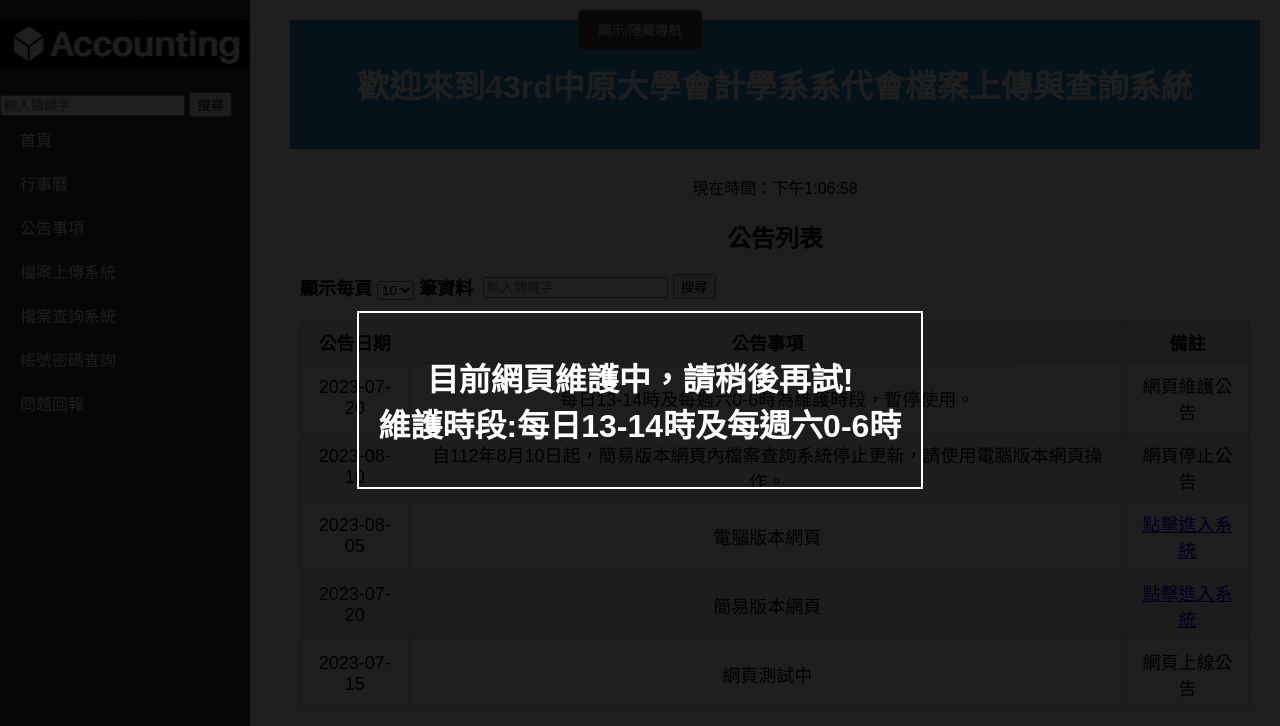
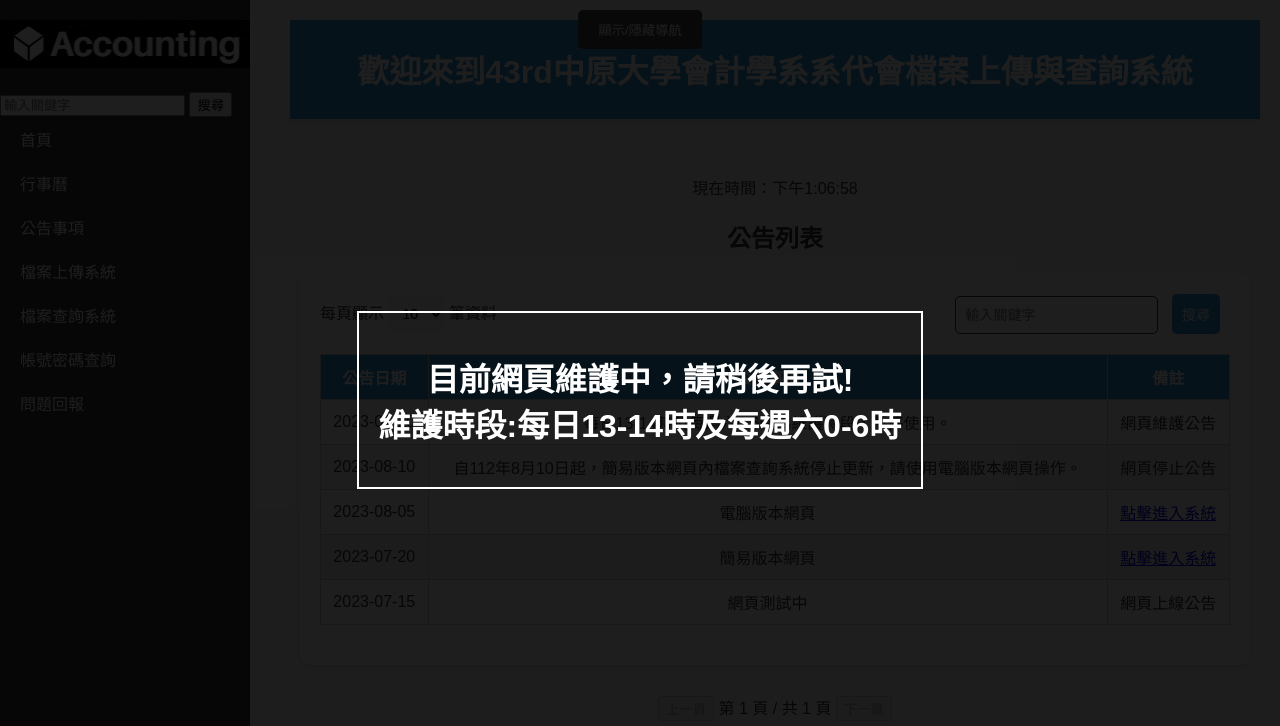
Before and after one commit to funwithme2021/cyac43.github.io, a plain HTML site: page 43rd中原會計系系代會檔案上傳與查詢系統/announcement.html in a window 1280 px wide. Shown: the top 726 px of the page. Drawn offline with Linux system fonts and the light colour scheme; a script that the page names is missing.

Commit message:
Update announcement.html

```diff
--- a/43rd中原會計系系代會檔案上傳與查詢系統/announcement.html
+++ b/43rd中原會計系系代會檔案上傳與查詢系統/announcement.html
@@ -6,33 +6,37 @@
   <title>歡迎來到43rd中原大學會計學系系代會檔案上傳與查詢系統</title>
   <style>
   body {
-      font-family: Arial, sans-serif;
-      background-image: url('底圖的URL');
-      background-size: cover;
+      font-family: 'Arial', sans-serif;
       margin: 0;
       padding: 0;
+      background-color: #f8f9fa;
+      color: #333;
     }
+
     .header {
-      text-align: center;
-      padding: 20px;
       background-color: #3498db;
       color: #fff;
+      text-align: center;
+      padding: 5px;
+      margin-bottom: 30px;
+      box-shadow: 0px 3px 6px rgba(0, 0, 0, 0.1);
     }
-    .marquee {
-      font-size: 16px;
-      white-space: nowrap;
-      overflow: hidden;
-      animation: marquee 10s linear infinite;
+
+    .announcement {
+      background-color: #fff;
+      border-radius: 10px;
+      box-shadow: 0px 3px 6px rgba(0, 0, 0, 0.1);
+      padding: 20px;
+      margin-bottom: 30px;
     }
-    @keyframes marquee {
-      0% { transform: translateX(100%); }
-      100% { transform: translateX(-100%); }
+
+    .announcement-heading {
+      font-size: 24px;
+      font-weight: bold;
+      margin-bottom: 20px;
+      color: #333;
     }
-    .announcement {
-      font-size: 18px;
-      font-weight: bold;
 
-    }
     @keyframes blink {
       0%, 100% { opacity: 1; }
       50% { opacity: 0; }
@@ -62,9 +66,6 @@
       background-color: #333;
       color: #fff;
       padding-top: 20px;
-
-
-
       display: block; /* 預設顯示導航區 */
     }
 
@@ -97,25 +98,32 @@
       margin: 0;
       padding: 0;
     }
+   /* 公告列表样式 */
 table {
   width: 100%;
   border-collapse: collapse;
   margin: 20px auto;
   font-weight: normal;
 }
+
 th, td {
   border: 1px solid #ccc;
-      padding: 8px;
+  padding: 10px;
   text-align: center;
 }
+
 th {
-      background-color: #f2f2f2;
+  background-color: #3498db;
+  color: #fff;
 }
+
 tr:nth-child(even) {
   background-color: #f2f2f2;
 }
 
-
+tr:hover {
+  background-color: #e0e0e0;
+}
 
  /* 按鈕樣式 */
     .toggle-button {
@@ -133,7 +141,6 @@
     }
   .hide-sidebar {
     transform: translateX(-100%);
-    /* 在hide-sidebar類中新增這些規則 */
   .hide-sidebar .content {
   width: 100%;
   margin-left: 0;
@@ -148,8 +155,46 @@
 }
 .filter-bar {
       display: flex;
+      justify-content: space-between;
       align-items: center;
-  margin-bottom: 10px;
+      margin-bottom: 20px;
+    }
+
+    .filter-bar select,
+    .filter-bar input[type="text"],
+    .filter-bar button {
+      padding: 10px;
+      border: none;
+      border-radius: 5px;
+      font-size: 14px;
+    }
+
+    .filter-bar select {
+      background-color: #f0f2f5;
+    }
+
+    .filter-bar input[type="text"] {
+      flex: 1;
+      margin-right: 10px;
+    }
+
+    .filter-bar button {
+      background-color: #3498db;
+      color: #fff;
+      cursor: pointer;
+      transition: background-color 0.3s;
+    }
+
+    .filter-bar button:hover {
+      background-color: #2980b9;
+    }
+    .search-bar input[type="text"] {
+  border: 1px solid #333; /* 添加黑色边框 */
+}
+
+/* 在原有样式的基础上添加以下代码 */
+.filter-bar input[type="text"] {
+  border: 1px solid #333; /* 添加黑色边框 */
 }
 
 .items-per-page,
@@ -179,8 +224,6 @@
         }
 
   </style>
-
-
 </head>
 <body>
 <div class="maintenance-overlay" id="maintenanceOverlay">
@@ -208,13 +251,7 @@
     <a href="key.html" >帳號密碼查詢</a>
     <a href="mailto:funwithme2021@gmail.com">問題回報</a>
   </div>
-
-
-
       <button align="center" class="toggle-button" id="toggleSidebar">顯示/隱藏導航</button>
-
-
-
   <div class="content">
     <div class="header">
       <h1>歡迎來到43rd中原大學會計學系系代會檔案上傳與查詢系統</h1>
@@ -227,7 +264,7 @@
         <div class="announcement">
             <div class="filter-bar">
               <div class="items-per-page">
-                顯示每頁
+                每頁顯示
                 <select id="itemsPerPageSelect">
                   <option value="5">5</option>
                   <option value="10" selected>10</option>
@@ -274,78 +311,20 @@
 
     function updateUsageCount() {
       const usageCountElement = document.getElementById("usage-count");
-      // You can implement logic to update the usage count here
-      // For now, let's assume the count is 42
       usageCountElement.textContent = "42";
     }
 
     function updateOnlineUsers() {
       const onlineUsersElement = document.getElementById("online-users");
-      // You can implement logic to update the online users count here
-      // For now, let's assume the count is 5
       onlineUsersElement.textContent = "5";
     }
-
     updateCurrentTime();
     updateUsageCount();
     updateOnlineUsers();
-
     setInterval(updateCurrentTime, 1000);
-    // You can adjust the interval for updating usage count and online users
     setInterval(updateUsageCount, 5000);
     setInterval(updateOnlineUsers, 10000);
-
-
-        // 取得當前日期和時間
-        var now = new Date();
-        var dayOfWeek = now.getDay(); // 0: 星期日, 1: 星期一, 2: 星期二, ... , 6: 星期六
-        var hour = now.getHours();
-
-        // 檢查是否在要鎖定的時段內（星期一的上午10點到11點）
-        if (dayOfWeek === 6 && hour >= 00 && hour < 06) {
-            // 如果在時段內，禁用整個頁面或特定功能
-            document.body.innerHTML = "<h1>目前網頁維護中，請稍後再試!<br>維護時段:每日13-14時及每週六0-6時</h1>";
-        }
-       // 檢查是否在要鎖定的時段內（星期一的上午10點到11點）
-        if (dayOfWeek === 1 && hour >= 13 && hour < 14) {
-            // 如果在時段內，禁用整個頁面或特定功能
-            document.body.innerHTML = "<h1>目前網頁維護中，請稍後再試!<br>維護時段:每日13-14時及每週六0-6時</h1>";
-        }
-       // 檢查是否在要鎖定的時段內（星期一的上午10點到11點）
-        if (dayOfWeek === 2 && hour >= 13 && hour < 14) {
-            // 如果在時段內，禁用整個頁面或特定功能
-            document.body.innerHTML = "<h1>目前網頁維護中，請稍後再試!<br>維護時段:每日13-14時及每週六0-6時</h1>";
-        }
-       // 檢查是否在要鎖定的時段內（星期一的上午10點到11點）
-        if (dayOfWeek === 3 && hour >= 13 && hour < 14) {
-            // 如果在時段內，禁用整個頁面或特定功能
-            document.body.innerHTML = "<h1>目前網頁維護中，請稍後再試!<br>維護時段:每日13-14時及每週六0-6時</h1>";
-        }
-       // 檢查是否在要鎖定的時段內（星期一的上午10點到11點）
-        if (dayOfWeek === 4 && hour >= 13 && hour < 14) {
-            // 如果在時段內，禁用整個頁面或特定功能
-            document.body.innerHTML = "<h1>目前網頁維護中，請稍後再試!<br>維護時段:每日13-14時及每週六0-6時</h1>";
-        }
-       // 檢查是否在要鎖定的時段內（星期一的上午10點到11點）
-        if (dayOfWeek === 5 && hour >= 13 && hour < 14) {
-            // 如果在時段內，禁用整個頁面或特定功能
-            document.body.innerHTML = "<h1>目前網頁維護中，請稍後再試!<br>維護時段:每日13-14時及每週六0-6時</h1>";
-        }
-       // 檢查是否在要鎖定的時段內（星期一的上午10點到11點）
-        if (dayOfWeek === 6 && hour >= 13 && hour < 14) {
-            // 如果在時段內，禁用整個頁面或特定功能
-            document.body.innerHTML = "<h1>目前網頁維護中，請稍後再試!<br>維護時段:每日13-14時及每週六0-6時</h1>";
-        }
-       // 檢查是否在要鎖定的時段內（星期一的上午10點到11點）
-        if (dayOfWeek === 0 && hour >= 13 && hour < 14) {
-            // 如果在時段內，禁用整個頁面或特定功能
-            document.body.innerHTML = "<h1>目前網頁維護中，請稍後再試!<br>維護時段:每日13-14時及每週六0-6時</h1>";
-        }
-
-
   </script>
-    <!-- ...（之前的HTML代碼）... -->
-
   <script>
     function updateCurrentTime() {
         const currentTimeElement = document.getElementById("current-time");
@@ -354,8 +333,7 @@
         currentTimeElement.textContent = formattedTime;
     }
 
-    updateCurrentTime(); // 初始更新
-
+    updateCurrentTime();
     setInterval(updateCurrentTime, 1000); // 每秒更新一次時間
 
 document.getElementById("toggleSidebar").addEventListener("click", function () {
@@ -399,6 +377,7 @@ document.getElementById("toggleSidebar").addEventListener("click", function () {
     title: "網頁測試中",
     note: "網頁上線公告"
   },
+
 
   // 輸入公告區// 輸入公告區// 輸入公告區// 輸入公告區// 輸入公告區// 輸入公告區// 輸入公告區// 輸入公告區// 輸入公告區
   // 輸入公告區// 輸入公告區// 輸入公告區// 輸入公告區// 輸入公告區// 輸入公告區// 輸入公告區// 輸入公告區// 輸入公告區
@@ -535,8 +514,7 @@ document.getElementById("toggleSidebar").addEventListener("click", function () {
             const hour = now.getHours();
 
             // 檢查是否在要鎖定的時段內（星期六的0點到6點和每日13點到14點）
-            if ((dayOfWeek === 6 && hour >= 0 && hour < 6) || (hour >= 13 && hour < 15)) {
-                // 显示遮罩层
+            if ((dayOfWeek === 6 && hour >= 0 && hour < 6) || (hour >= 13 && hour < 14)) {
                 const overlay = document.getElementById("maintenanceOverlay");
                 overlay.style.display = "flex";
             }
```
Lines whose indentation alone changed are shown as unchanged.
